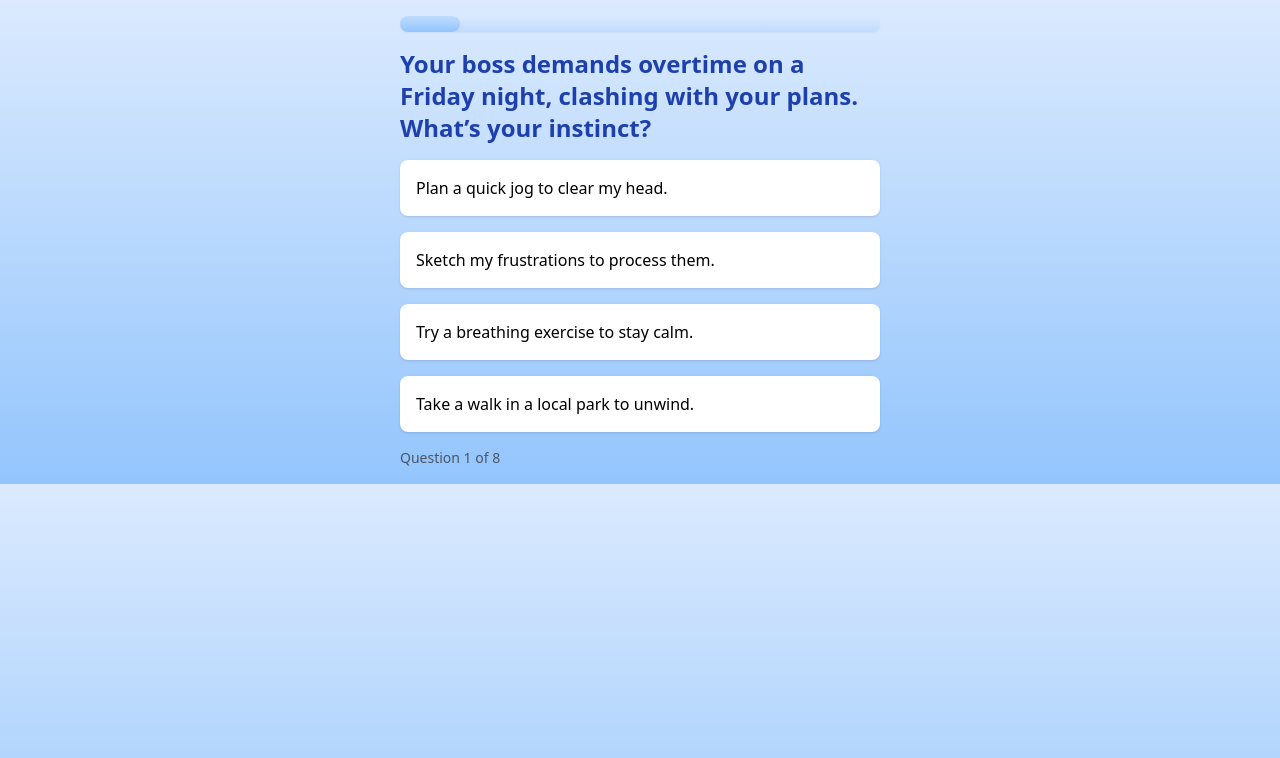
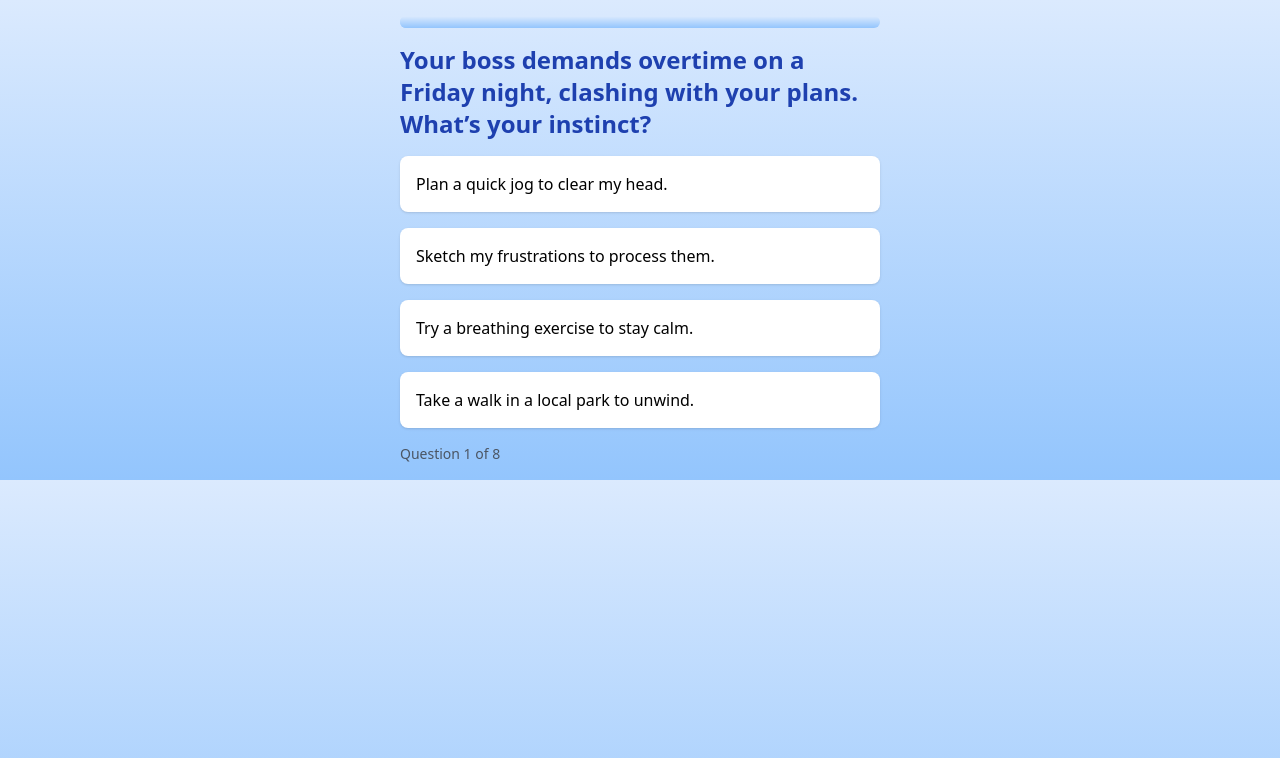
Before and after one commit to MarcoHutomo/stresskiller, a plain HTML site: page index.html in a window 1280 px wide. Both pictures are taken after a click on the button "Start Test". Drawn offline with nearby package versions, Linux system fonts and the light colour scheme.

Commit message:
index.html

```diff
--- a/index.html
+++ b/index.html
@@ -20,8 +20,8 @@
 
     <!-- Question Screen -->
     <div id="question-screen" class="hidden">
-      <div class="w-full bg-gradient-to-b from-blue-100 to-blue-200 rounded-full h-4 mb-4 shadow-sm transition-all duration-300">
-        <div id="progress-bar" class="bg-gradient-to-b from-blue-200 to-blue-300 h-4 rounded-full transition-all duration-300" style="width: 0%"></div>
+      <div class="w-full bg-gradient-to-b from-blue-100 to-blue-300 rounded-full sm:h-3 h-4 mb-4 transition-all duration-300">
+        <div id="progress-bar" class="bg-gradient-to-b from-blue-100 to-blue-300 bg-opacity-75 h-full rounded-full transition-all duration-300" style="width: 0%"></div>
       </div>
       <h2 id="question-text" class="text-2xl font-semibold text-blue-800 mb-4"></h2>
       <div id="options" class="space-y-4"></div>
@@ -102,7 +102,7 @@
       <ul id="recommendations" class="list-disc list-inside text-left text-black mb-6"></ul>
       <a href="https://example.com/personalized-recommendations" target="_blank" class="inline-block bg-blue-600 text-white px-6 py-3 rounded-lg hover:bg-blue-700 mb-6">Join Our Platform for Tailored Recommendations</a>
       <h4 class="text-lg font-semibold text-blue-800 mb-4">Explore Other Stress Profile Types</h4>
-      <div id="other-types" class="space-y-4 max-h-96 overflow-y-auto"></div>
+      <div id="other-types" class="space-y-6 p-6 max-h-[70vh] min-h-[200px] overflow-y-scroll scrollbar-thin scrollbar-thumb-blue-300 scrollbar-track-blue-100 mt-6"></div>
       <button id="restart-btn" class="mt-6 bg-blue-600 text-white px-6 py-3 rounded-lg hover:bg-blue-700">Take Test Again</button>
     </div>
   </div>
```
